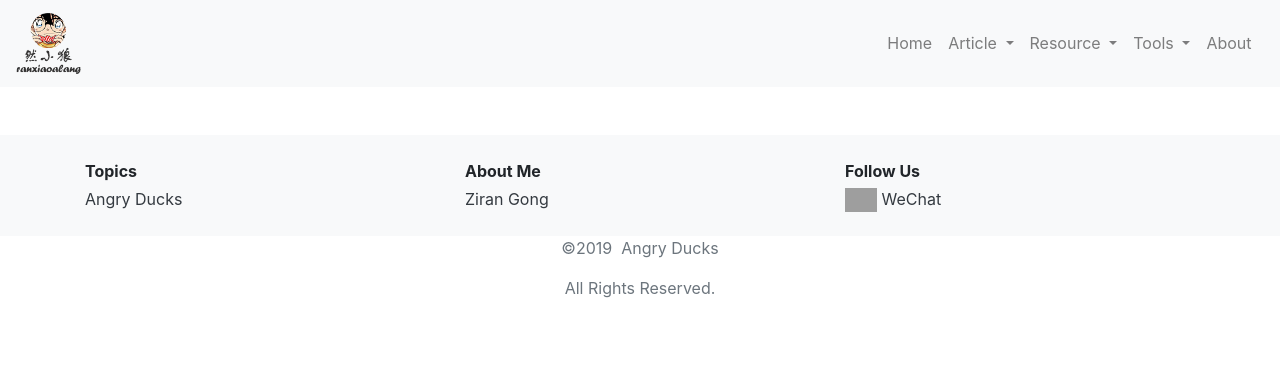
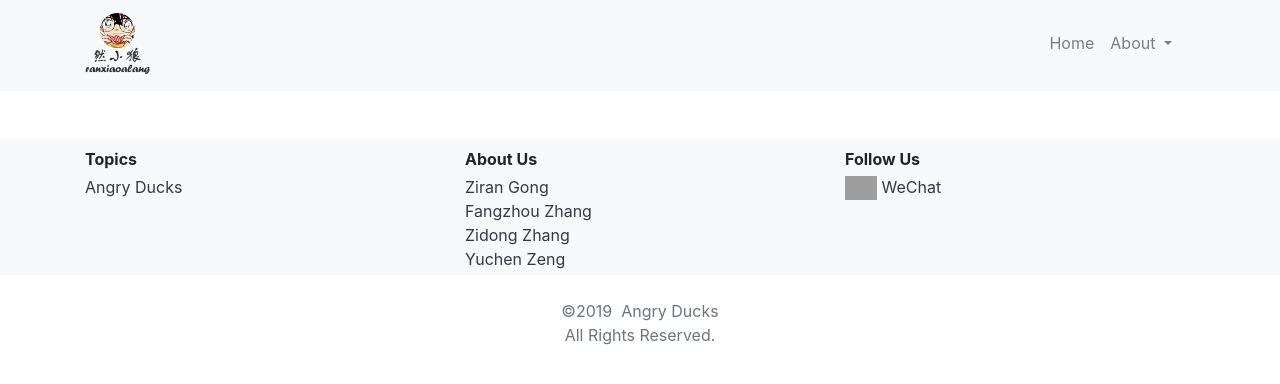
Before and after one commit to nature1995/angry-duckhacks, a Flask app: template templates/theme.html in a window 1280 px wide. Shown: the top 384 px of the page. Run offline with Flask 2, Linux system fonts and the light colour scheme; the template is opened without the code that fills it, so the values that code supplies are empty; some libraries are stand-ins or nearby versions; grey boxes are pictures that could not be loaded.

Commit message:
Update all
Update all

```diff
--- a/app.yaml
+++ /dev/null
@@ -1,6 +0,0 @@
-runtime: python
-env: flex
-entrypoint: gunicorn -b :$PORT main:app
-
-runtime_config:
-  python_version: 3
--- a/main.py
+++ b/main.py
@@ -50,9 +50,11 @@ def processData(data):
 def main():
     return render_template('index.html')
 
+
 @socketio.on('stream')
 def handle_stream(blob):
     processData(blob)
+
 
 @app.route('/sentiment', methods=['POST'])
 def get_sentiment():
@@ -64,5 +66,6 @@ def get_sentiment():
     return jsonify({'score': sentiment.score,
                     'magnitude': sentiment.magnitude})
 
+
 if __name__ == "__main__":
     socketio.run(app, '0.0.0.0')
--- a/sentiment.py
+++ b/sentiment.py
@@ -5,6 +5,7 @@ from google.cloud.language import types
 from google.oauth2 import service_account
 import sys
 import setting
+
 
 def detect_sentiment(text):
     credentials = service_account.Credentials.from_service_account_file(
--- a/static/css/styles.css
+++ b/static/css/styles.css
@@ -9,6 +9,12 @@ p {
 
 button:focus {
     outline: 0;
+}
+
+.center-responsive {
+  display: block;
+  height: auto;
+  max-width: 100%;
 }
 
 .container {
--- a/templates/theme.html
+++ b/templates/theme.html
@@ -5,10 +5,10 @@
     <meta name="viewport" content="width=device-width, initial-scale=1, shrink-to-fit=no">
     <meta name="description" content="Angry Ducks | Speech Sentiment Text Recorder">
     <meta name="viewport" content="width=device-width, initial-scale=1, shrink-to-fit=no">
-    <meta name="author" content="Ziran Gong Team">
+    <meta name="author" content="Ziran Gong's Team">
     <link rel="icon" href="{{ url_for('static',filename='images/favicon.ico')}}">
 
-    <title>Angry Ducks | Speech Sentiment Text Recorder</title>
+    <title>Angry Ducks | A speech sentiment text recorder</title>
 
 
     {% block style %}
@@ -20,8 +20,9 @@
   </head>
 
   <body>
-   <header>
+
   <nav class="navbar navbar-expand-lg navbar-light bg-light">
+    <div class="container pt-0 pb-1">
     <a class="navbar-brand" href="#">
     <img  src="{{ url_for('static',filename='images/logo0.png')}}" style="height: 3.8rem" />
     </a>
@@ -29,55 +30,27 @@
     <span class="navbar-toggler-icon"></span>
     </button>
     <div class="collapse navbar-collapse " id="navbarNavDropdown">
-          <ul class="navbar-nav justify-content-end container-fluid p-0 mt-2 mt-md-0">
+      <ul class="navbar-nav justify-content-end container-fluid">
+          </li>
           <li class="nav-item text-right">
-              <a class="nav-link" href="#">Home <span class="sr-only">(current)</span></a>
+           <a class="nav-link" href="./">Home <span class="sr-only">(current)</span></a>
           </li>
-
           <li class="d-block d-md-none border-top border-top-1"></li>
           <li class="nav-item dropdown text-right">
             <a class="nav-link dropdown-toggle" href="#" id="navbarDropdownMenuLink" role="button" data-toggle="dropdown" aria-haspopup="true" aria-expanded="false">
-              Article
+          About
           </a>
           <div class="dropdown-menu text-right" aria-labelledby="navbarDropdownMenuLink">
-                  <a class="dropdown-item" href="./">Angry Ducks</a>
+                 <a class="dropdown-item" href="https://nature1995.club/about/">Ziran Gong</a>
+                 <a class="dropdown-item" href="https://github.com/zfz">Fangzhou Zhang</a>
+                 <a class="dropdown-item" href="https://github.com/zzdqqqq">Zidong Zhang</a>
+                 <a class="dropdown-item" href="https://github.com/zlaomin">Yuchen Zeng</a>
           </div>
-              </li>
 
-              <li class="d-block d-md-none border-top border-top-1"></li>
-              <li class="nav-item dropdown text-right">
-              <a class="nav-link dropdown-toggle" href="#" id="navbarDropdownMenuLink" role="button" data-toggle="dropdown" aria-haspopup="true" aria-expanded="false">
-              Resource
-              </a>
-              <div class="dropdown-menu text-right" aria-labelledby="navbarDropdownMenuLink">
-                  <a class="dropdown-item" href="./">Angry Ducks</a>
-              </div>
-              </li>
-
-              <li class="d-block d-md-none border-top border-top-1"></li>
-              <li class="nav-item dropdown text-right">
-              <a class="nav-link dropdown-toggle" href="#" id="navbarDropdownMenuLink" role="button" data-toggle="dropdown" aria-haspopup="true" aria-expanded="false">
-              Tools
-              </a>
-              <div class="dropdown-menu text-right" aria-labelledby="navbarDropdownMenuLink">
-                  <a class="dropdown-item" href="./">Angry Ducks</a>
-              </div>
-              </li>
-
-              <li class="d-block d-md-none border-top border-top-1"></li>
-              <li class="nav-item text-right">
-              <a class="nav-link" href="https://nature1995.club/about/">About&nbsp;</a>
-
-              </li>
-
-              <li class="nav-item text-right">
-
-              </li>
       </ul>
     </div>
     </div>
     </nav>
-  </header>
   <br>
 
   {% block content %}
@@ -85,7 +58,7 @@
   {% endblock content %}
 
     <section id="footer_nav" class="bg-light mt-4">
-    <div class="container pt-3 pb-4">
+    <div class="container pt-0 pb-1">
         <dl class="row mb-0">
             <div class="col-sm">
                 <dt class="mb-1 mt-2">Topics</dt>
@@ -95,9 +68,12 @@
                 </dd>
              </div>
             <div class="col-sm">
-                <dt class="mb-1 mt-2">About Me</dt>
+                <dt class="mb-1 mt-2">About Us</dt>
                 <dd class="mb-0">
-                     <a class="text-dark" href="https://nature1995.club/about/">Ziran Gong&nbsp;</a>
+                     <a class="text-dark" href="https://nature1995.club/about/">Ziran Gong&nbsp;</a><br>
+                     <a class="text-dark" href="https://github.com/zfz">Fangzhou Zhang&nbsp;</a><br>
+                     <a class="text-dark" href="https://github.com/zzdqqqq">Zidong Zhang&nbsp;</a><br>
+                     <a class="text-dark" href="https://github.com/zlaomin">Yuchen Zeng&nbsp;</a>
                 </dd>
             </div>
             <div class="col-sm">
@@ -110,13 +86,10 @@
         </dl>
     </div>
     </section>
-
+<br>
     <footer class="text-muted">
-      <div class="container">
-        <p align="center"> ©2019&nbsp;&nbsp;Angry Ducks</p>
-        <p align="center"> <a align="center" class="text-muted" href="http://www.miitbeian.gov.cn/"> All Rights Reserved.</a>
-        </p>
-      </div>
+        <p align="center"> ©2019&nbsp;&nbsp;Angry Ducks<br>
+        <a align="center" class="text-muted" href="http://www.miitbeian.gov.cn/"> All Rights Reserved.</a></p>
     </footer>
 
     <!-- core JavaScript
```
Also changed, not shown: templates/index.html (+8 -30 lines), favicon.ico (deleted), static/images/happy.png. Lines whose indentation alone changed are shown as unchanged.
